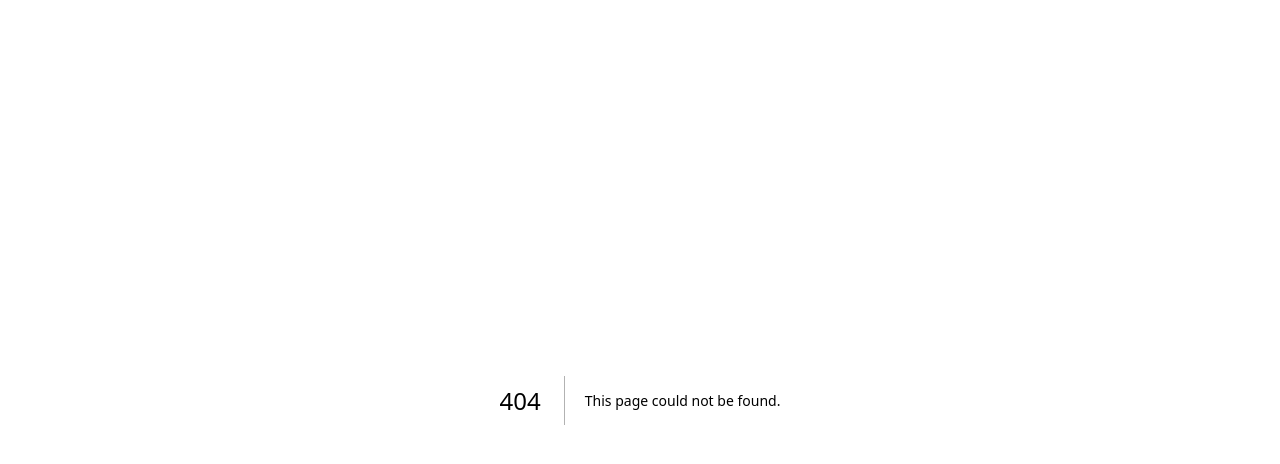
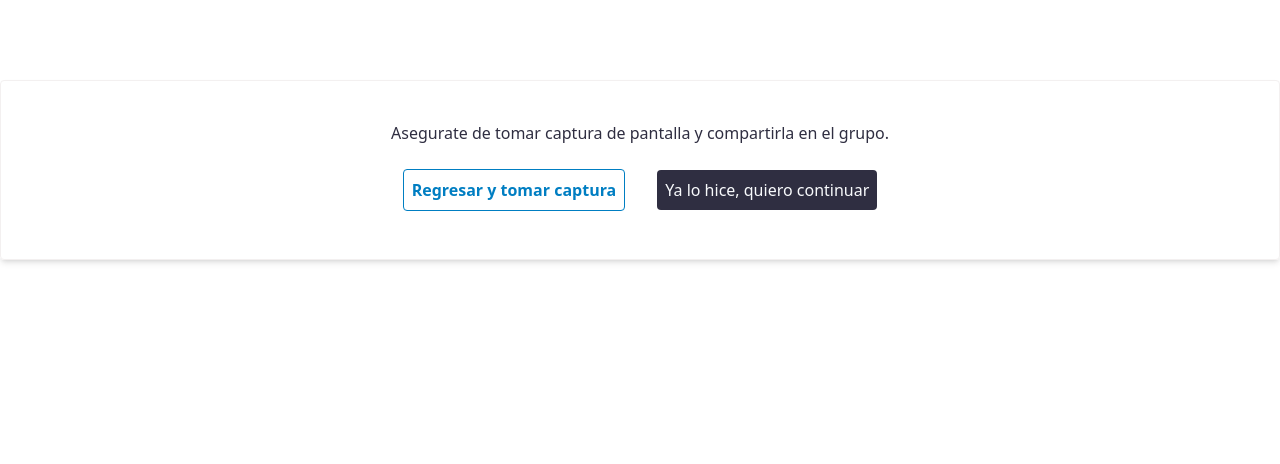
Before and after one commit to JI-Villalobos/jiltsa-client, a Next.js app: page /close-operation/components/ConfirmSummary in a window 1280 px wide. Before the commit this address had no page. Shown: the top 464 px of the page. Built offline with nearby package versions, Linux system fonts and the light colour scheme; no server answers.

Commit message:
add confirmation stage on close-operation page

```diff
--- a/src/components/shared/IncomesRegistry.tsx
+++ b/src/components/shared/IncomesRegistry.tsx
@@ -28,7 +28,7 @@ export default function IncomesRegistry({ setStage }: Props): JSX.Element {
     const [status, setStatus] = useState<RequestStatus>(initialStatus)
 
     const handleCompleteSales = () => {
-        if (sales.total >= sales.others ) {
+        if (sales.total >= sales.others) {
             const total = sales.total - sales.others
             setSales({ ...sales, products: total })
             setConfirmation(true)
--- /dev/null
+++ b/src/pages/close-operation/components/ConfirmSummary.tsx
@@ -0,0 +1,40 @@
+import { STAGES } from "@/components/Expenses"
+import { clearIncomesregistered, deleteAccounting } from "@/utils/appStorage"
+import { useRouter } from "next/router"
+import { Dispatch, SetStateAction } from "react"
+
+interface Props {
+    setStage: Dispatch<SetStateAction<number>>
+}
+
+export default function ConfirmSummary({ setStage }: Props): JSX.Element {
+    const router = useRouter()
+
+    return(
+        <div className="flex flex-col mt-20 border border-mp-gray-soft shadow-md rounded p-8">
+            <p className="text-center text-mp-dark m-2">
+                Asegurate de tomar captura de pantalla y compartirla en el grupo.
+            </p>
+            <div className="flex flex-row items-center justify-center">
+                <button
+                    className="border border-mp-blue p-2 rounded text-mp-blue
+                                font-bold m-4 hover:bg-mp-gray-soft"
+                    onClick={() => setStage(STAGES.SUCCESS)}
+                >
+                    Regresar y tomar captura
+                </button>
+                <button
+                    className="bg-mp-dark text-mp-white p-2 rounded m-4
+                                hover:bg-mp-soft-dark"
+                    onClick={() => {
+                        deleteAccounting()
+                        clearIncomesregistered()
+                        router.push("/seller-home")
+                    }}
+                >
+                    Ya lo hice, quiero continuar
+                </button>
+            </div>
+        </div>
+    )
+}
--- a/src/pages/close-operation/components/Summary.tsx
+++ b/src/pages/close-operation/components/Summary.tsx
@@ -1,20 +1,23 @@
-import ErrorMessage from "@/components/ErrorMessage"
 import SessionInfo from "@/components/SessionInfo"
 import Spinner from "@/components/Spinner"
 import { RequestStatus, failedRequest, initialStatus, pendingRequest, successfullRequest } from "@/services"
 import { Accounting, getAccounting } from "@/services/api/accounts"
-import { clearIncomesregistered, deleteAccounting, getCurrentAccounting } from "@/utils/appStorage"
-import { useEffect, useState } from "react"
+import { getCurrentAccounting } from "@/utils/appStorage"
+import { Dispatch, SetStateAction, useEffect, useState } from "react"
 import IncomeSummary from "./IncomesSummary"
 import ExpensesSummary from "./ExpensesSummary"
 import { useRouter } from "next/router"
 import CashWSummary from "./CashWSummary"
 import DateFormat from "@/utils/DateFormat"
+import { STAGES } from "@/components/Expenses"
 
-export default function Summary(): JSX.Element{
+interface Props {
+    setStage: Dispatch<SetStateAction<number>>
+}
+
+export default function Summary({ setStage }: Props): JSX.Element{
     const [accounting, setAccounting] = useState<Accounting>()
     const [status, setStatus] = useState<RequestStatus>(initialStatus)
-    const router = useRouter()
 
     useEffect(() => {
        const accounting = getCurrentAccounting()
@@ -32,9 +35,7 @@ export default function Summary(): JSX.Element{
     }, [])
 
     const handleCloseAccounting = () => {
-        deleteAccounting()
-        clearIncomesregistered()
-        router.push("/seller-home")
+        setStage(STAGES.CONFIRM)
     }
 
     if (accounting == undefined) {
--- a/src/pages/close-operation/index.tsx
+++ b/src/pages/close-operation/index.tsx
@@ -4,6 +4,7 @@ import { useState } from "react";
 import Summary from "./components/Summary";
 import ErrorMessage from "@/components/ErrorMessage";
 import IncomesRegistry from "@/components/shared/IncomesRegistry";
+import ConfirmSummary from "./components/ConfirmSummary";
 
 export default function CloseOperation(): JSX.Element {
     const [stage, setStage] = useState(STAGES.DEFAULT)
@@ -13,7 +14,8 @@ export default function CloseOperation(): JSX.Element {
             <div className="mt-10 w-full flex justify-center items-center">
                 {
                    stage == STAGES.DEFAULT ? <IncomesRegistry setStage={setStage}/>
-                   : stage == STAGES.SUCCESS ? <Summary />
+                   : stage == STAGES.SUCCESS ? <Summary setStage={setStage}/>
+                   : stage == STAGES.CONFIRM ? <ConfirmSummary setStage={setStage} />
                    : <ErrorMessage title="Oppss! Error inesperado" description="No te preocupes estamos trabajando para resolverlo"/>
                 }
             </div>
```
